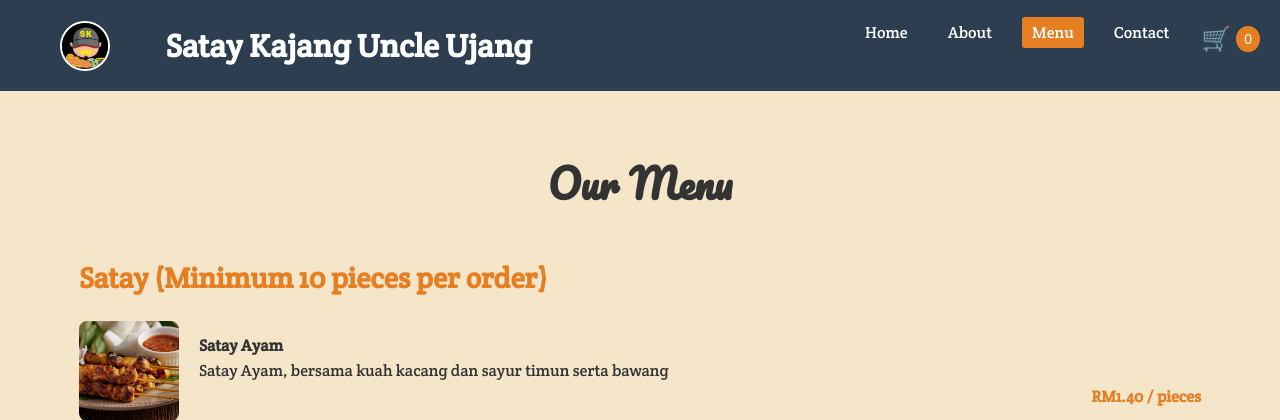
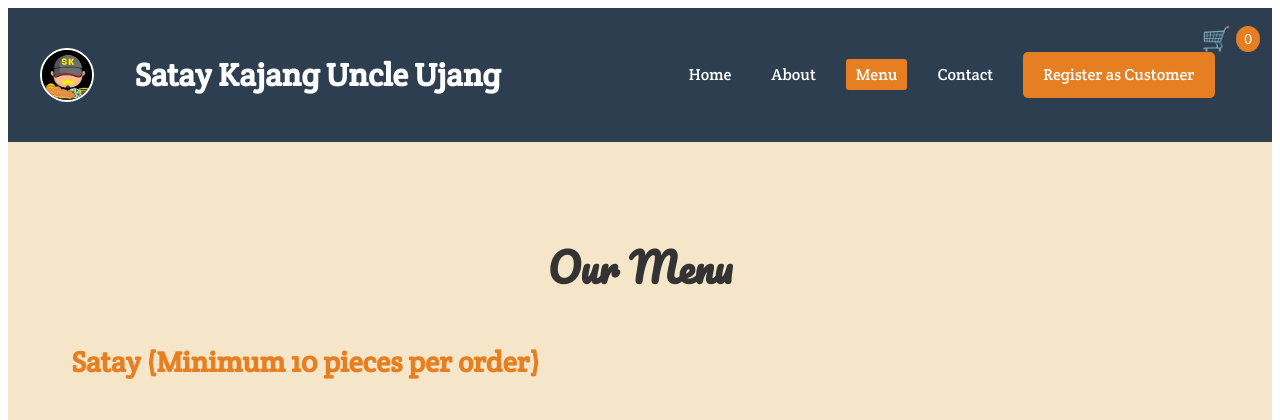
Before and after one commit to Shameel681/Satay-Kajang-Uncle-Ujang-Online-Ordering-System-G5, a PHP site: page /menu.html in a window 1280 px wide. Shown: the top 420 px of the page. Run offline with PHP 8.4, Linux system fonts and the light colour scheme.

Commit message:
register page create

```diff
--- a/SatayKajangUncleUjangOnlineOrderingSystem/SatayKajang-main/about.html
+++ b/SatayKajangUncleUjangOnlineOrderingSystem/SatayKajang-main/about.html
@@ -24,6 +24,7 @@
                     <li><a href="about.html" class="active">About</a></li>
                     <li><a href="menu.html">Menu</a></li>
                     <li><a href="contact.html">Contact</a></li>
+                    <li><a href="register.html" class="btn">Register as Customer</a></li>
                 </ul>
             </nav>
         </div>
--- a/SatayKajangUncleUjangOnlineOrderingSystem/SatayKajang-main/contact.html
+++ b/SatayKajangUncleUjangOnlineOrderingSystem/SatayKajang-main/contact.html
@@ -21,6 +21,7 @@
                         <li><a href="about.html">About</a></li>
                         <li><a href="menu.html">Menu</a></li>
                         <li><a href="contact.html" class="active">Contact</a></li>
+                        <li><a href="register.html" class="btn">Register as Customer</a></li>
                     </ul>
                 </nav>
             </div>
--- a/SatayKajangUncleUjangOnlineOrderingSystem/SatayKajang-main/index.html
+++ b/SatayKajangUncleUjangOnlineOrderingSystem/SatayKajang-main/index.html
@@ -23,6 +23,7 @@
         <li><a href="about.html">About</a></li>
         <li><a href="menu.html">Menu</a></li>
         <li><a href="contact.html">Contact</a></li>
+        <li><a href="register.html" class="btn">Register as Customer</a></li>
     </ul>
 </nav>
         </div>
--- a/SatayKajangUncleUjangOnlineOrderingSystem/SatayKajang-main/menu.html
+++ b/SatayKajangUncleUjangOnlineOrderingSystem/SatayKajang-main/menu.html
@@ -21,6 +21,7 @@
                         <li><a href="about.html">About</a></li>
                         <li><a href="menu.html" class="active">Menu</a></li>
                         <li><a href="contact.html">Contact</a></li>
+                        <li><a href="register.html" class="btn">Register as Customer</a></li>
                     </ul>
                 </nav>
                 <div class="cart-section">
--- a/SatayKajangUncleUjangOnlineOrderingSystem/SatayKajang-main/style.css
+++ b/SatayKajangUncleUjangOnlineOrderingSystem/SatayKajang-main/style.css
@@ -1,3 +1,5 @@
+
+/* Base Styles */
 /* google fonts */
 @import url("https://fonts.googleapis.com/css2?family=Bebas+Neue&family=Anton&family=Archivo+Black&family=Pacifico&family=Poppins:ital,wght@0,100;0,200;0,300;0,400;0,500;0,600;0,700;0,800;0,900;1,100;1,200;1,300;1,400;1,500;1,600;1,700;1,800;1,900&display=swap");
 @import url('https://fonts.googleapis.com/css2?family=Crete+Round:ital@0;1&display=swap');
@@ -92,17 +94,19 @@ header {
     padding: 20px 0;
 }
 
-header h1 {
-    float: left;
-    font-family: 'crete round', sans-serif;
+header .container {
+    display: flex;
+    justify-content: space-between;
+    align-items: center;
 }
 
-nav {
-    float: right;
+header h1 {
+    font-family: 'crete round', sans-serif;
 }
 
 nav ul {
     display: flex;
+    align-items: center;
 }
 
 nav ul li {
@@ -119,10 +123,19 @@ nav ul li a.active {
     background: #e67e22;
 }
 
-header::after {
-    content: "";
-    display: table;
-    clear: both;
+nav ul li .btn {
+    padding: 10px 20px;
+    font-size: 1rem;
+    display: block;
+    background: #e67e22;
+    color: white;
+    border-radius: 5px;
+    transition: all 0.3s ease;
+}
+
+nav ul li .btn:hover {
+    background: #d35400;
+    transform: translateY(-3px);
 }
 
 /* Footer */
@@ -371,13 +384,13 @@ footer::after {
     color: white;
     line-height: 1.8;
     text-shadow: -1px -1px 0 black,
-                 0   -1px 0 black,
+                 0   -1px 0 black,
                  1px -1px 0 black,
-                 1px  0   0 black,
-                 1px  1px 0 black,
-                 0    1px 0 black,
-                 -1px  1px 0 black,
-                 -1px  0   0 black;
+                 1px  0   0 black,
+                 1px  1px 0 black,
+                 0    1px 0 black,
+                 -1px  1px 0 black,
+                 -1px  0   0 black;
 }
 
 /* Timeline Styles */
@@ -448,27 +461,27 @@ footer::after {
     text-align: center;
     margin-bottom: 15px;
     text-shadow:
-        -1px -1px 0 white,
-         0   -1px 0 white,
-         1px -1px 0 white,
-         1px  0   0 white,
-         1px  1px 0 white,
-         0    1px 0 white,
-        -1px  1px 0 white,
-        -1px  0   0 white;
+                 -1px -1px 0 white,
+                  0   -1px 0 white,
+                  1px -1px 0 white,
+                  1px  0   0 white,
+                  1px  1px 0 white,
+                  0    1px 0 white,
+                 -1px  1px 0 white,
+                 -1px  0   0 white;
     font-family: 'crete round', sans-serif;
 }
 
 .timeline-text {
     color: white;
     text-shadow: -1px -1px 0 black,
-                 0   -1px 0 black,
+                 0   -1px 0 black,
                  1px -1px 0 black,
-                 1px  0   0 black,
-                 1px  1px 0 black,
-                 0    1px 0 black,
-                -1px  1px 0 black,
-                -1px  0   0 black;
+                 1px  0   0 black,
+                 1px  1px 0 black,
+                 0    1px 0 black,
+                 -1px  1px 0 black,
+                 -1px  0   0 black;
     line-height: 1.7;
     font-size: 1.1rem;
     font-family: 'crete round', sans-serif;
@@ -1191,9 +1204,6 @@ footer::after {
     }
 }
 
-
-
-
 #custom-minimum-modal {
     position: fixed;
     top: 0;
```
Lines whose indentation alone changed are shown as unchanged.
